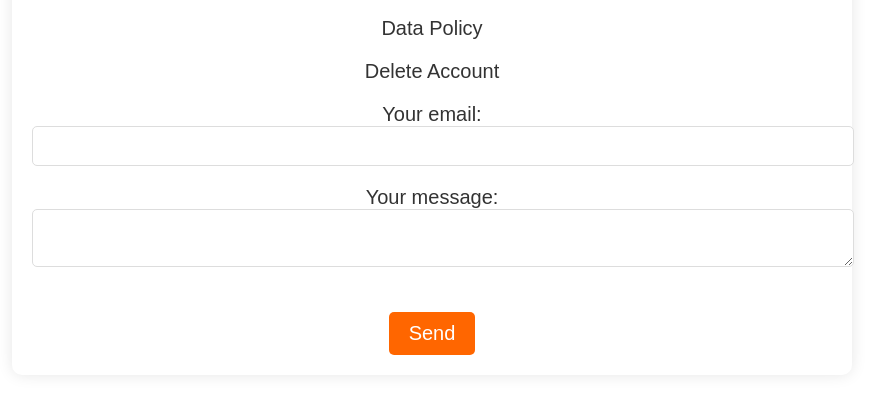
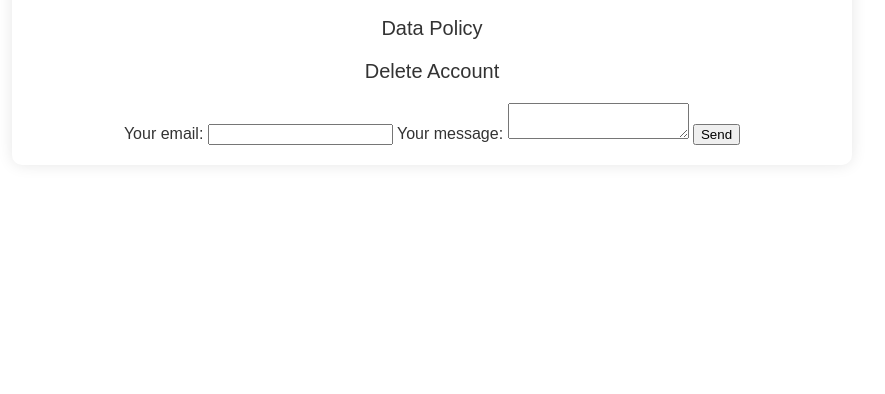
Before and after one commit to MisyProject/MisyProject.github.io, a plain HTML site: page index.html in a window 1280 px wide. Shown: the part 388-782 px from the top of the page, without its empty margins (208-1093 px from the left). Drawn offline with Linux system fonts and the light colour scheme.

Commit message:
Update index.html

```diff
--- a/index.html
+++ b/index.html
@@ -25,7 +25,7 @@
         h1 {
             color: #ff6600;
         }
-        .link, label {
+        .link {
             display: block;
             margin: 20px 0;
             color: #333;
@@ -37,27 +37,6 @@
             color: #ff6600;
             text-decoration: underline;
         }
-        input[type="email"], textarea {
-            width: 100%;
-            padding: 10px;
-            font-size: 16px;
-            border: 1px solid #ddd;
-            border-radius: 5px;
-        }
-        button {
-            display: inline-block;
-            background-color: #ff6600;
-            color: white;
-            padding: 10px 20px;
-            font-size: 20px;
-            border: none;
-            border-radius: 5px;
-            cursor: pointer;
-            margin-top: 20px;
-        }
-        button:hover {
-            background-color: #cc5200;
-        }
     </style>
 </head>
 <body>
@@ -67,10 +46,10 @@
         <a class="link" href="privacy.html">Privacy Policy</a>
         <a class="link" href="data.html">Data Policy</a>
         <a class="link" href="account_deletion_request.html">Delete Account</a>
-
         <form
             action="https://formspree.io/f/maygyawa"
             method="POST"
+            id="contactForm"
         >
             <label>
                 Your email:
@@ -80,9 +59,17 @@
                 Your message:
                 <textarea name="message"></textarea>
             </label>
-          <!-- your other form fields go here -->
             <button type="submit">Send</button>
         </form>
     </div>
+
+    <script>
+        document.getElementById('contactForm').addEventListener('submit', function() {
+            setTimeout(function() {
+                window.location.href = 'thankyou.html';
+            }, 1000);
+        });
+    </script>
+
 </body>
 </html>
```
Lines whose indentation alone changed are shown as unchanged.
